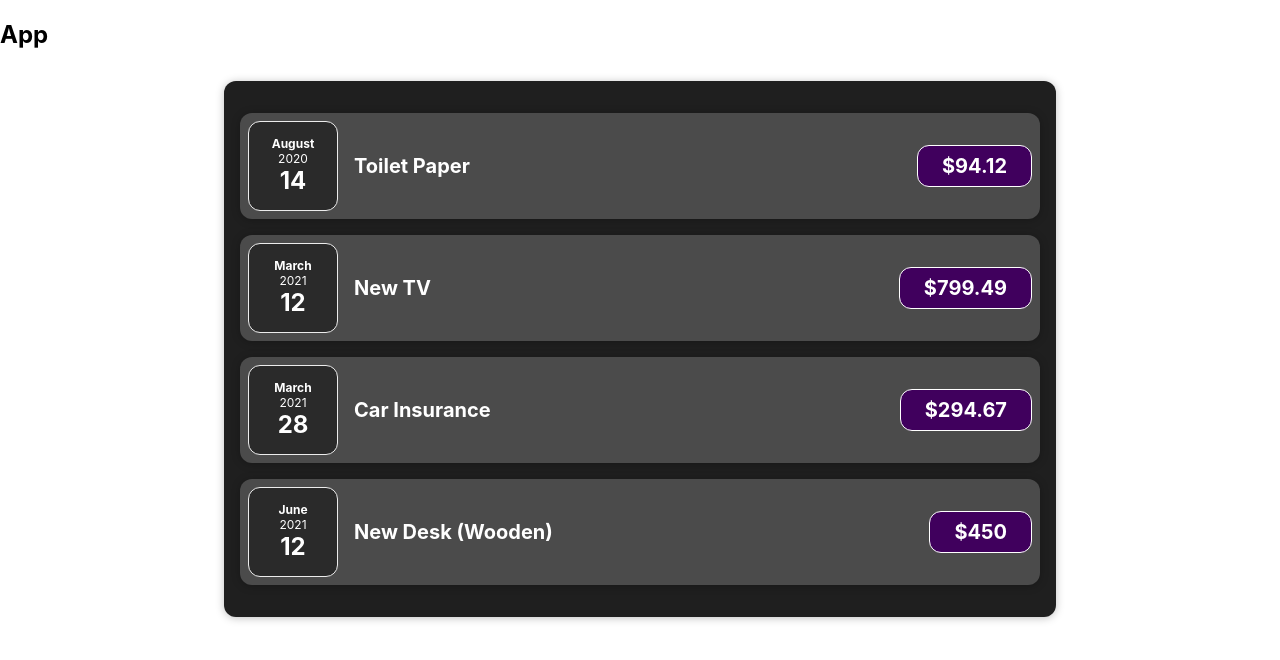
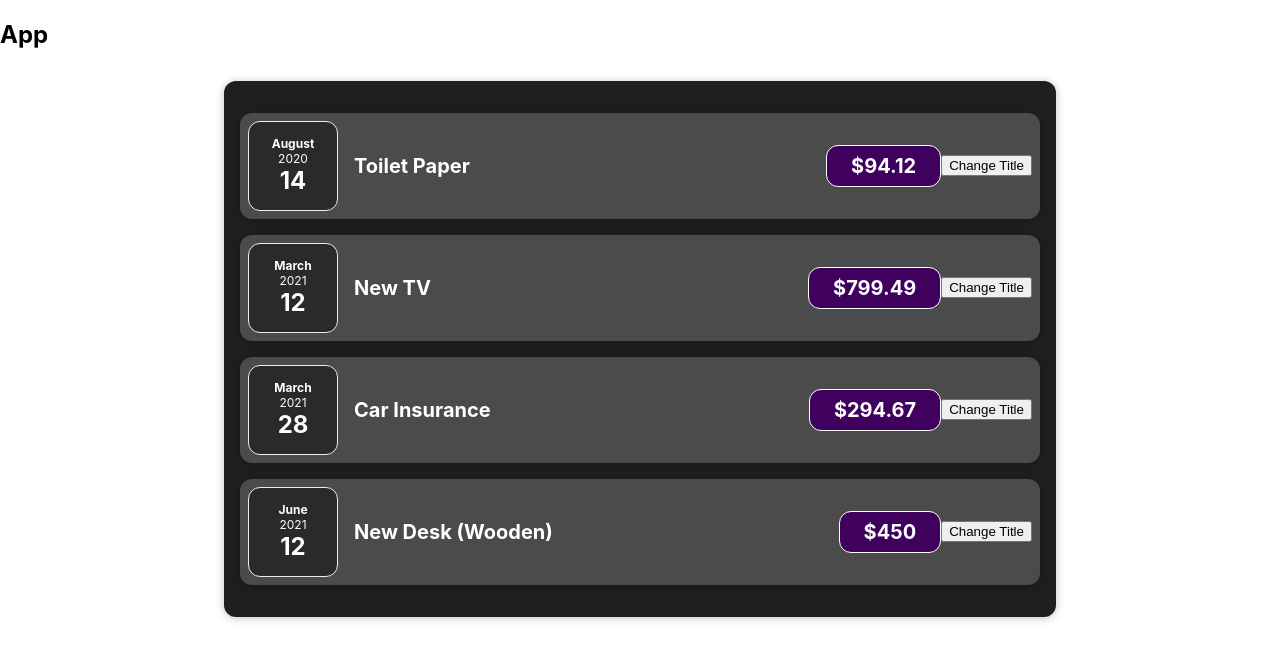
Before and after one commit to helder-barbosa/react-finance, a React (Create React App) app: page / in a window 1280 px wide. Shown: the top 660 px of the page. Built offline with nearby package versions, Linux system fonts and the light colour scheme.

Commit message:
#6 Listening to Events

```diff
--- a/src/components/Expenses/ExpenseItem.js
+++ b/src/components/Expenses/ExpenseItem.js
@@ -3,6 +3,10 @@ import ExpenseDate from './ExpenseDate'
 import Card from '../UI/Card'
 
 const ExpenseItem = (props) => {
+
+  const handleChange = () => {
+    console.log('Clicked !')
+  }
 
   return (
     <Card className="expense-item">
@@ -11,6 +15,7 @@ const ExpenseItem = (props) => {
         <h2>{props.title}</h2>
         <div className="expense-item__price">${props.amount}</div>
       </div>
+      <button onClick={handleChange}>Change Title</button>
     </Card>
   )
 }
```
